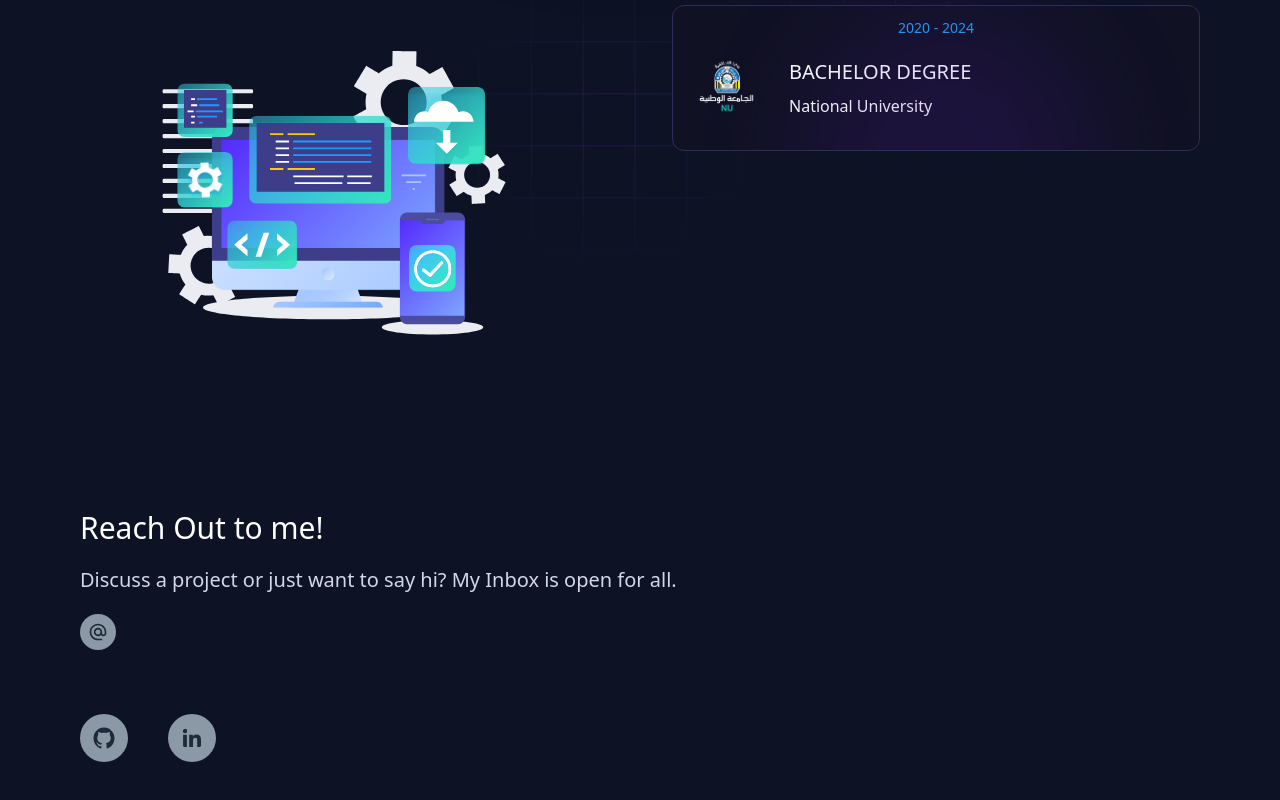
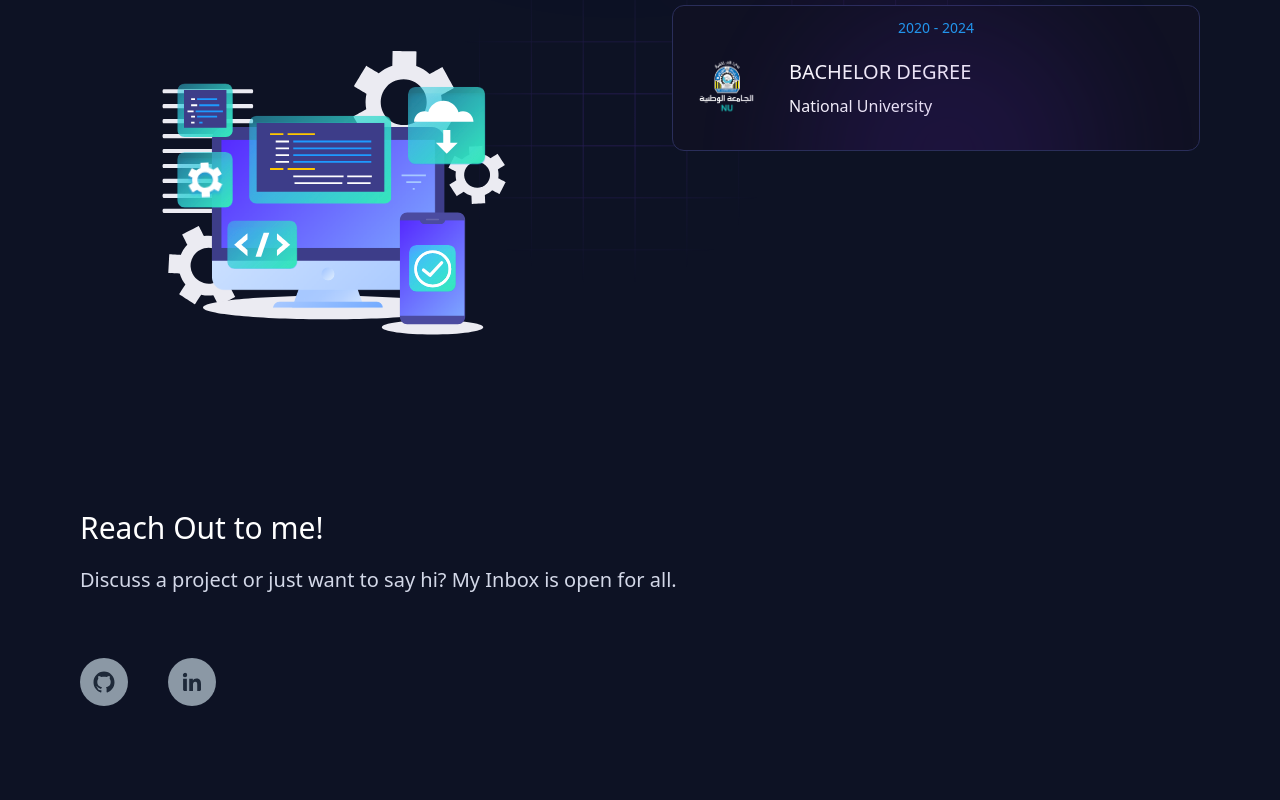
Before and after one commit to AdelAlradaie/adelalradaie.github.io, a React (Vite) app: page / in a window 1280 px wide. Shown: the part 3066-3866 px from the top of the page. Built offline with nearby package versions, Linux system fonts and the light colour scheme.

Commit message:
update file

```diff
--- a/src/components/homepage/contact/Contact.jsx
+++ b/src/components/homepage/contact/Contact.jsx
@@ -11,13 +11,13 @@ function ContactSection() {
       <div className="flex flex-col gap-5 lg:gap-">
         <h2 className='text-xl md:text-3xl'>Reach Out to me!</h2>
         <p className='text-[#d3d8e8] text-lg md:text-xl'>Discuss a project or just want to say hi? My Inbox is open for all.</p>
-        <p className="text-sm md:text-xl flex items-center gap-3">
+        {/* <p className="text-sm md:text-xl flex items-center gap-3">
           <MdAlternateEmail
             className="bg-[#8b98a5] p-2 rounded-full hover:bg-[#1da1f2] hover:scale-110 transition-all duration-300 text-gray-800 cursor-pointer"
             size={36}
           />
           <span>{personalData.email}</span>
-        </p>
+        </p> */}
 
       </div>
       <div className="mt-8 lg:mt-16 flex items-center gap-5 lg:gap-10">
```
